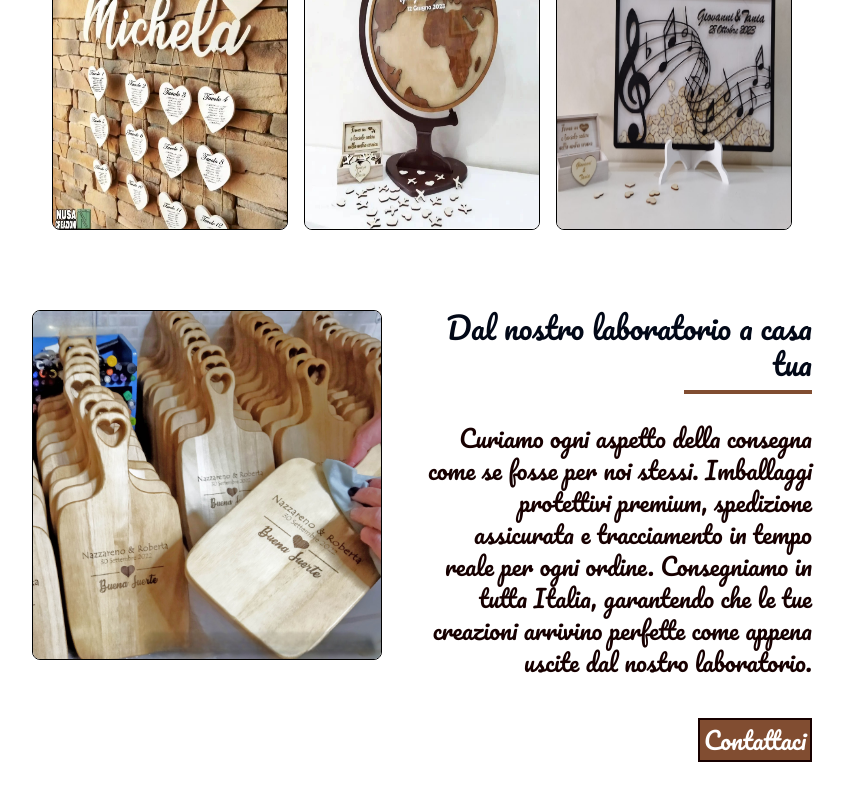
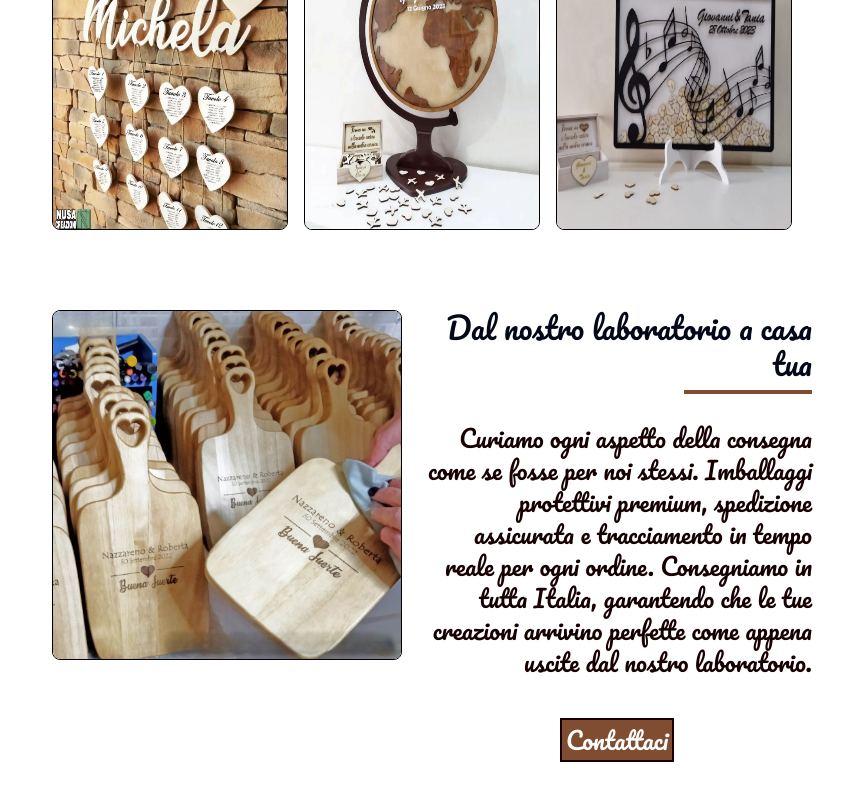
Before and after one commit to Giorgio-g97/nusa_landing_page, a Next.js app: page / in a window 1280 px wide. Shown: the part 1576-2376 px from the top of the page, without its empty margins (218-1063 px from the left). Before the commit the page ends 2338 px from the top, so only its background shows below. Built offline with nearby package versions, Linux system fonts and the light colour scheme.

Commit message:
Adjustment final body

```diff
--- a/src/components/Body.tsx
+++ b/src/components/Body.tsx
@@ -49,14 +49,7 @@ const Body = () => {
 
       {/* SPEDIZIONI */}
       <div className="mt-20 grid md:grid-cols-6">
-        <Image
-          className="col-span-3 border border-black rounded-lg"
-          src="/shipping_01.jpg"
-          width={350}
-          height={350}
-          alt="spedizioni"
-        />
-        <div className="col-span-3">
+        <div className="col-span-3 md:order-2">
           <h2 className="text-center md:text-right text-3xl">
             Dal nostro laboratorio a casa tua
           </h2>
@@ -69,15 +62,23 @@ const Body = () => {
             dal nostro laboratorio.
           </p>
 
-          <button className="float-end text-2xl md:mx-0 p-1 bg-primary text-white border-2 border-accent">
-            Contattaci
-          </button>
+          <div className="flex justify-center my-10">
+            <button className="md:float-end text-2xl md:mx-0 p-1 bg-primary text-white border-2 border-accent">
+              Contattaci
+            </button>
+          </div>
         </div>
+
+        <Image
+          className="mx-auto block col-span-3 border border-black rounded-lg md:order-1"
+          src="/shipping_01.jpg"
+          width={350}
+          height={350}
+          alt="spedizioni"
+        />
       </div>
 
       {/* FOOTER */}
-
-
     </div>
   );
 };
--- a/src/components/Navbar.tsx
+++ b/src/components/Navbar.tsx
@@ -13,7 +13,7 @@ import { LucideMenu } from "lucide-react";
 
 const Navbar = () => {
   return (
-    <div className="fixed w-full top-0 left-0">
+    <div className="fixed w-full z-[1] top-0 left-0">
       {/* MOBILE NAVBAR */}
       <div className="md:hidden bg-white flex gap-3 justify-around items-center my-3 border w-80 h-20 mx-auto border-black rounded-3xl px-2">
         <Sheet>
```
